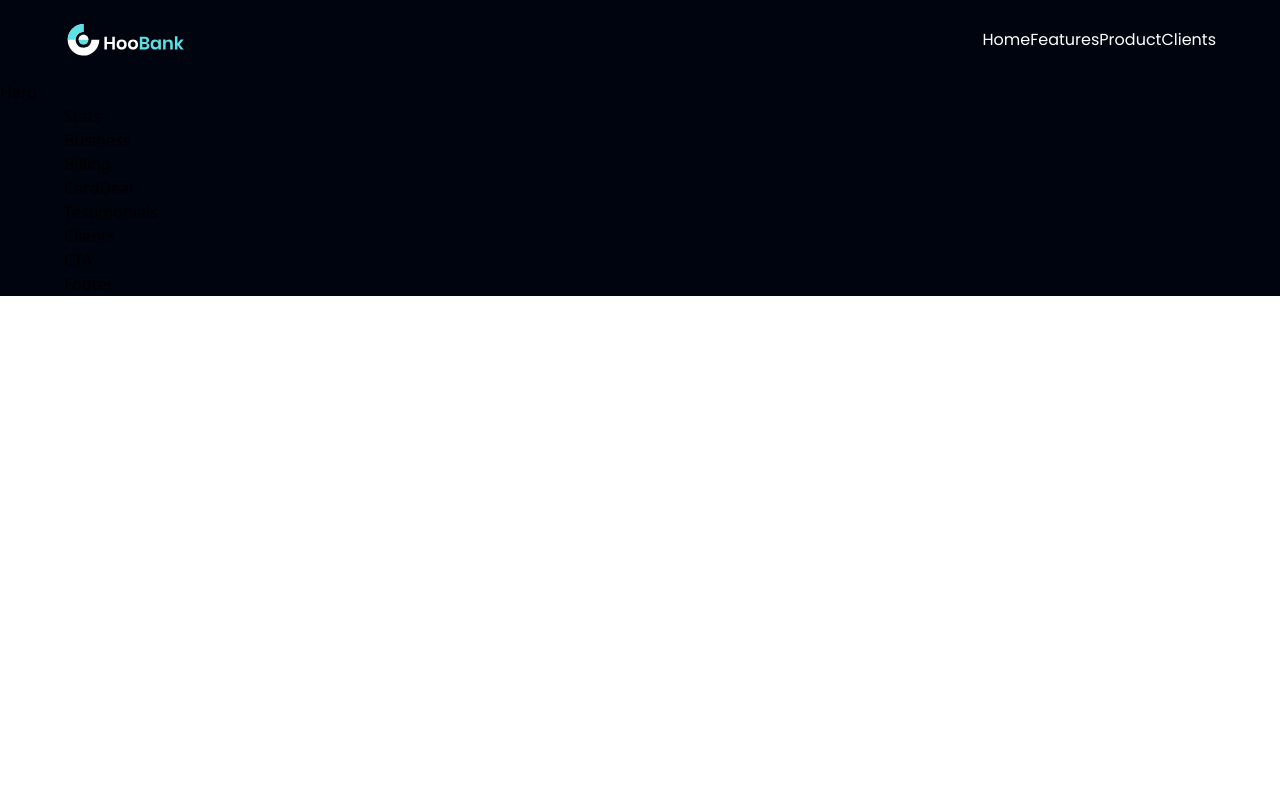
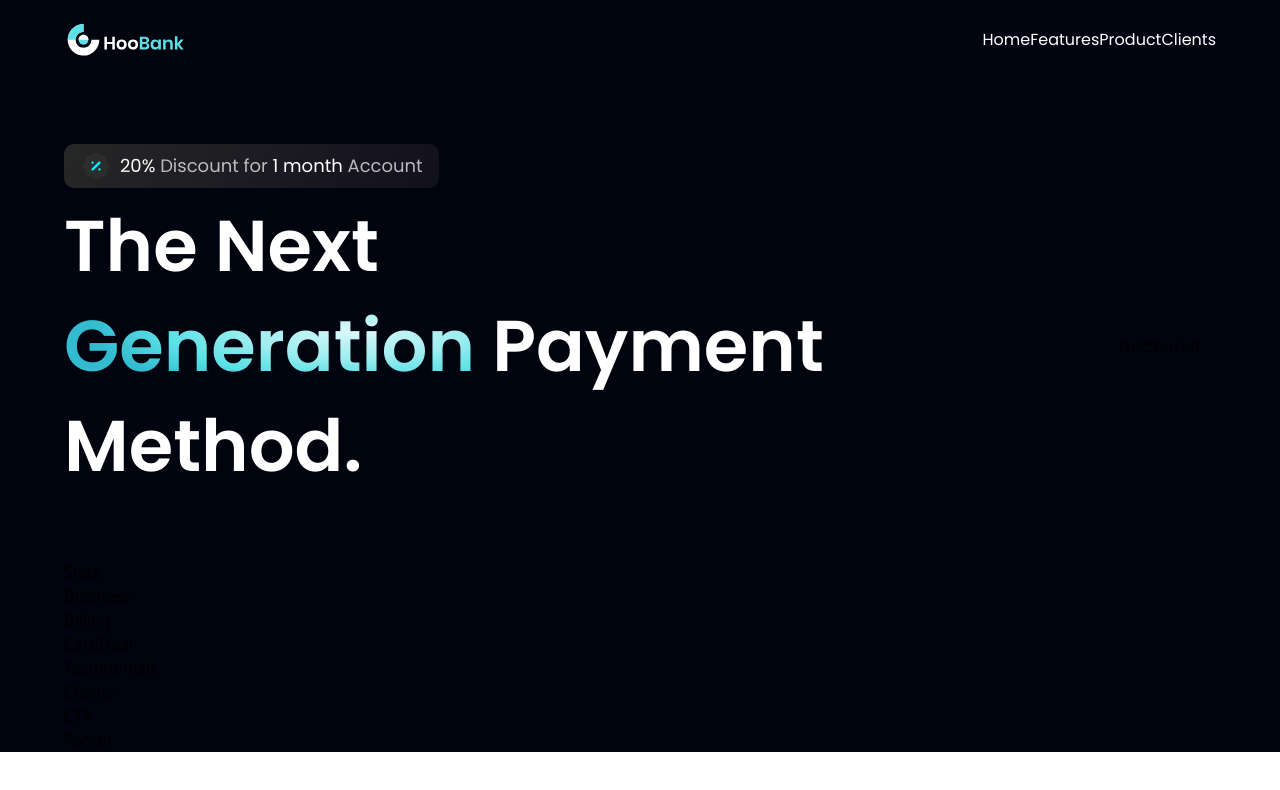
Before and after one commit to aynnxn/HooBank, a React (Vite) app in the folder NuuBank/: page / in a window 1280 px wide. Shown: the top 790 px of the page. Built offline with nearby package versions, Linux system fonts and the light colour scheme.

Commit message:
large text - hero section

```diff
--- a/NuuBank/src/components/Hero.jsx
+++ b/NuuBank/src/components/Hero.jsx
@@ -1,7 +1,31 @@
-import React from "react";
+import styles from "../style";
+import { discount, robot } from "../assets";
+import GetStarted from "./GetStarted";
 
-const Hero = () => {
-  return <div>Hero</div>;
-};
+const Hero = () => (
+  <section id="home" className={`flex md:flex-row flex-col ${styles.paddingY}`}>
+    <div
+      className={`flex-1 ${styles.flexStart} flex-col xl:px-0 sm:px-16 px-6`}
+    >
+      <div className="flex flex-row items-center py-[6px] px-4 bg-discount-gradient rounded-[10px] mb-2">
+        <img src={discount} alt="discount" className="w-[32]px h-[32px] " />
+        <p className={`${styles.paragraph} ml-2`}>
+          <span className="text-white">20%</span> Discount for{" "}
+          <span className="text-white">1 month</span> Account
+        </p>
+      </div>
+
+      <div className="flex flex-row justify-between items-center w-full">
+        <h1 className="flex-1 font-poppins font-semibold ss:text-[72px] text-[52px] text-white ss:leading-[100px] leading-[75px]">
+          The Next <br className="sm:block hidden" />{" "}
+          <span className="text-gradient">Generation</span> Payment Method.
+        </h1>
+        <div className="ss:flex hidden mr-4 mr-0">
+          <GetStarted />
+        </div>
+      </div>
+    </div>
+  </section>
+);
 
 export default Hero;
```
